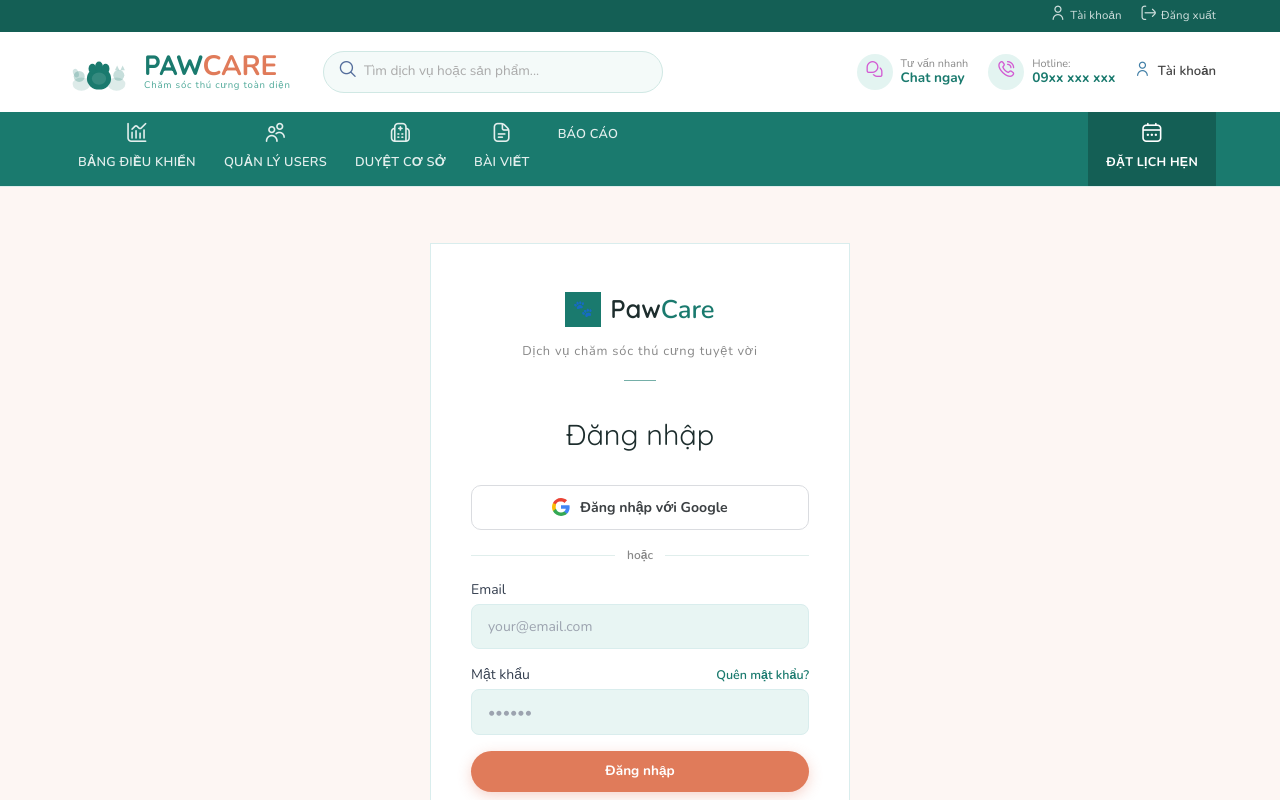
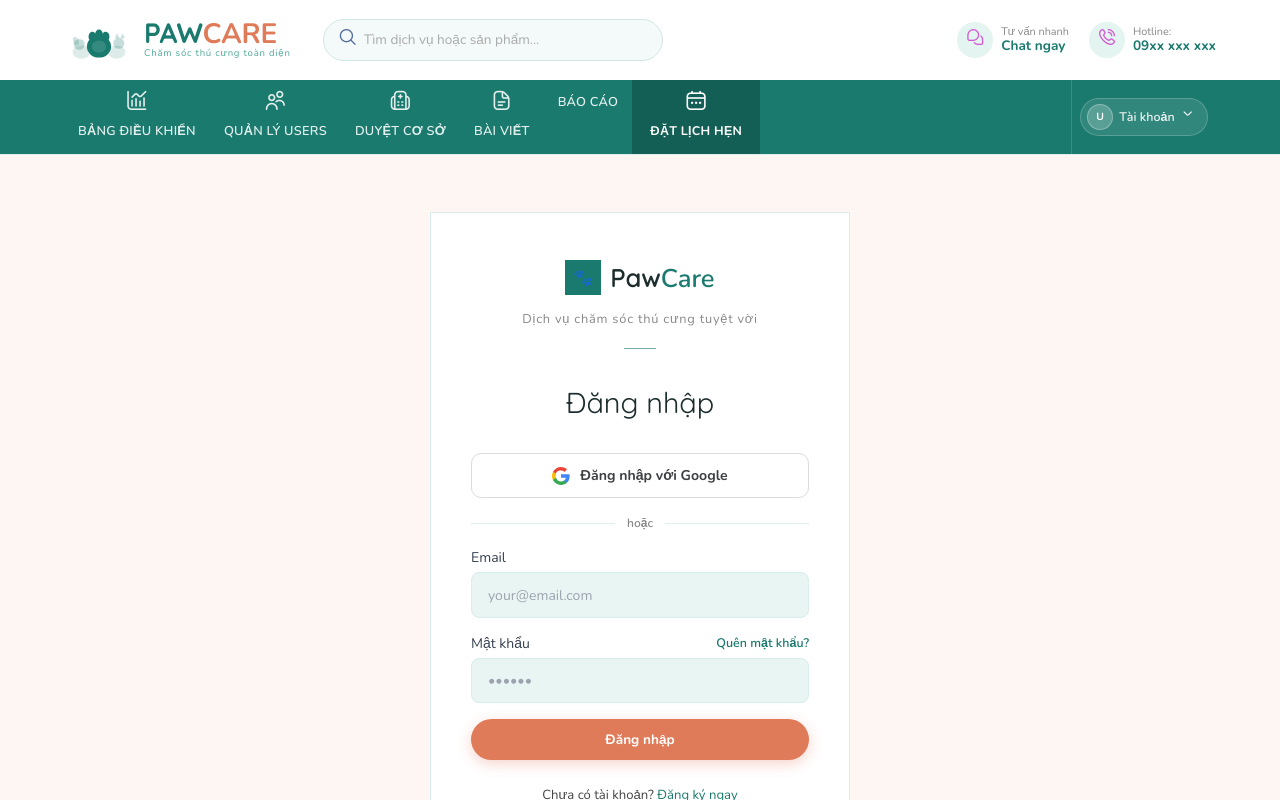
Before and after one commit to vuvanduc1234/PawCare, a React (Vite) app in the folder frontend/: page /login in a window 1280 px wide. Shown: the top 800 px of the page. Built offline with nearby package versions, Linux system fonts and the light colour scheme; sample sign-in values are in the browser's storage; some icons are missing.

Commit message:
fix ui header

```diff
--- a/frontend/src/components/common/Header.jsx
+++ b/frontend/src/components/common/Header.jsx
@@ -2,12 +2,10 @@
 import { Link, useNavigate, useLocation } from 'react-router-dom';
 import { useAuth } from '../../hooks/useAuth';
 
-// Helper: hiển thị flaticon hoặc fallback emoji nếu font chưa load
 const NavIcon = ({ iconClass, emoji, style = {} }) => {
-  const [loaded, setLoaded] = React.useState(null); // null=checking, true/false
+  const [loaded, setLoaded] = React.useState(null);
 
   React.useEffect(() => {
-    // Kiểm tra Flaticon đã load chưa bằng cách đo width của icon test
     const el = document.createElement('i');
     el.className = 'fi fi-rr-home';
     el.style.cssText =
@@ -18,7 +16,6 @@
       document.body.removeChild(el);
       setLoaded(w > 0);
     };
-    // Nếu CSS chưa parse xong thì chờ thêm
     if (document.fonts?.ready) {
       document.fonts.ready.then(check);
     } else {
@@ -26,13 +23,9 @@
     }
   }, []);
 
-  // Khi đang check hoặc load thành công → dùng icon
   if (loaded !== false) {
-    return (
-      <i className={`${iconClass}`} style={{ fontSize: '1.2rem', ...style }} />
-    );
+    return <i className={iconClass} style={{ fontSize: '1.2rem', ...style }} />;
   }
-  // Fallback emoji
   return <span style={{ fontSize: '1.2rem', lineHeight: 1 }}>{emoji}</span>;
 };
 
@@ -41,6 +34,18 @@
   const location = useLocation();
   const { user, logout, isAuthenticated } = useAuth();
   const [mobileMenuOpen, setMobileMenuOpen] = useState(false);
+  const [profileOpen, setProfileOpen] = useState(false);
+  const profileRef = React.useRef(null);
+
+  React.useEffect(() => {
+    const handleClick = (e) => {
+      if (profileRef.current && !profileRef.current.contains(e.target)) {
+        setProfileOpen(false);
+      }
+    };
+    document.addEventListener('mousedown', handleClick);
+    return () => document.removeEventListener('mousedown', handleClick);
+  }, []);
 
   const getNavItems = () => {
     const commonItems = [
@@ -113,6 +118,7 @@
       ];
     }
 
+    // User thường — KHÔNG có "Đặt lịch hẹn" vì đã có nút CTA riêng cuối navbar
     return [
       { label: 'Trang chủ', path: '/', icon: 'fi fi-rr-home', iconEmoji: '🏠' },
       {
@@ -125,7 +131,7 @@
         label: 'Khách sạn thú cưng',
         path: '/hotel',
         icon: 'fi fi-rr-inbox',
-        iconEmoji: '✉️',
+        iconEmoji: '🏨',
       },
       {
         label: 'PawShop',
@@ -139,12 +145,6 @@
         icon: 'fi fi-rr-book-open',
         iconEmoji: '📖',
       },
-      {
-        label: 'Đặt lịch hẹn',
-        path: '/bookings',
-        icon: 'fi fi-rr-calendar',
-        iconEmoji: '📅',
-      },
     ];
   };
 
@@ -157,6 +157,21 @@
     } catch (error) {
       console.error('Logout error:', error);
     }
+  };
+
+  const getInitials = (fullName) => {
+    if (!fullName) return 'U';
+    return fullName
+      .split(' ')
+      .map((w) => w[0])
+      .slice(-2)
+      .join('')
+      .toUpperCase();
+  };
+
+  const getShortName = (fullName) => {
+    if (!fullName) return 'Tài khoản';
+    return fullName.split(' ').slice(-2).join(' ');
   };
 
   const navItems = getNavItems();
@@ -173,28 +188,10 @@
           --teal-pale: #e8f5f3;
           --teal-light: #4da898;
           --coral: #e07b5a;
-          --peach: #f5a87a;
           --gold: #c9a84c;
           --text-mid: #444;
           --text-light: #888;
         }
-
-        .pawcare-topbar {
-          background: var(--teal-dark);
-          color: rgba(255,255,255,0.8);
-          font-size: 0.72rem;
-          letter-spacing: 0.01em;
-        }
-
-        .pawcare-topbar a {
-          color: rgba(255,255,255,0.8);
-          text-decoration: none;
-          display: flex;
-          align-items: center;
-          gap: 5px;
-          transition: color 0.2s;
-        }
-        .pawcare-topbar a:hover { color: #fff; }
 
         .pawcare-header {
           background: #fff;
@@ -269,9 +266,7 @@
           align-items: center;
           justify-content: center;
         }
-        .pawcare-nav-link i {
-          font-size: 1.2rem;
-        }
+        .pawcare-nav-link i { font-size: 1.2rem; }
 
         .pawcare-book-btn {
           background: var(--teal-dark);
@@ -291,8 +286,122 @@
           text-transform: uppercase;
           transition: background 0.2s;
           border-bottom: 3px solid transparent;
+          white-space: nowrap;
         }
         .pawcare-book-btn:hover { background: #0e4840; }
+
+        /* User area trong navbar */
+        .pawcare-nav-user-area {
+          display: flex;
+          align-items: center;
+          gap: 2px;
+          padding: 0 8px;
+          border-left: 1px solid rgba(255,255,255,0.15);
+          position: relative;
+        }
+
+        .pawcare-nav-user {
+          display: flex;
+          align-items: center;
+          gap: 5px;
+          color: rgba(255,255,255,0.85);
+          text-decoration: none;
+          font-size: 0.75rem;
+          padding: 5px 8px;
+          border-radius: 2rem;
+          transition: background 0.2s;
+          white-space: nowrap;
+          background: none;
+          border: none;
+          cursor: pointer;
+          font-family: inherit;
+        }
+        .pawcare-nav-user:hover {
+          background: rgba(255,255,255,0.12);
+          color: #fff;
+        }
+
+        .pawcare-avatar {
+          width: 26px;
+          height: 26px;
+          border-radius: 50%;
+          background: rgba(255,255,255,0.2);
+          display: inline-flex;
+          align-items: center;
+          justify-content: center;
+          font-size: 0.65rem;
+          font-weight: 700;
+          color: #fff;
+          flex-shrink: 0;
+          border: 1px solid rgba(255,255,255,0.3);
+        }
+
+        /* Dropdown profile */
+        .pawcare-profile-btn {
+          display: flex;
+          align-items: center;
+          gap: 6px;
+          color: rgba(255,255,255,0.9);
+          background: rgba(255,255,255,0.1);
+          border: 1px solid rgba(255,255,255,0.2);
+          border-radius: 2rem;
+          padding: 5px 12px 5px 6px;
+          cursor: pointer;
+          font-size: 0.78rem;
+          font-family: inherit;
+          font-weight: 600;
+          transition: background 0.2s;
+          white-space: nowrap;
+        }
+        .pawcare-profile-btn:hover { background: rgba(255,255,255,0.18); }
+
+        .pawcare-dropdown {
+          position: absolute;
+          top: calc(100% + 6px);
+          right: 0;
+          background: #fff;
+          border: 1px solid #e0eeec;
+          border-radius: 10px;
+          box-shadow: 0 8px 24px rgba(0,0,0,0.12);
+          min-width: 200px;
+          z-index: 200;
+          overflow: hidden;
+        }
+        .pawcare-dropdown-header {
+          padding: 14px 16px 10px;
+          border-bottom: 1px solid #f0f0f0;
+        }
+        .pawcare-dropdown-name {
+          font-weight: 700;
+          font-size: 0.88rem;
+          color: var(--teal);
+          line-height: 1.3;
+        }
+        .pawcare-dropdown-role {
+          font-size: 0.72rem;
+          color: var(--text-light);
+          margin-top: 2px;
+        }
+        .pawcare-dropdown-item {
+          display: flex;
+          align-items: center;
+          gap: 10px;
+          padding: 10px 16px;
+          font-size: 0.83rem;
+          color: var(--text-mid);
+          text-decoration: none;
+          transition: background 0.15s;
+          cursor: pointer;
+          background: none;
+          border: none;
+          width: 100%;
+          text-align: left;
+          font-family: inherit;
+        }
+        .pawcare-dropdown-item:hover { background: var(--teal-pale); color: var(--teal); }
+        .pawcare-dropdown-item.danger { color: #c0392b; }
+        .pawcare-dropdown-item.danger:hover { background: #fdf0ee; color: #c0392b; }
+        .pawcare-dropdown-divider { border: none; border-top: 1px solid #f0f0f0; margin: 4px 0; }
 
         .pawcare-info-block {
           display: flex;
@@ -312,17 +421,8 @@
           font-size: 1rem;
           flex-shrink: 0;
         }
-        .pawcare-info-block .label {
-          font-size: 0.68rem;
-          color: var(--text-light);
-          line-height: 1.2;
-        }
-        .pawcare-info-block .value {
-          font-weight: 700;
-          color: var(--teal);
-          font-size: 0.85rem;
-          line-height: 1.2;
-        }
+        .pawcare-info-block .label { font-size: 0.68rem; color: var(--text-light); line-height: 1.2; }
+        .pawcare-info-block .value { font-weight: 700; color: var(--teal); font-size: 0.85rem; line-height: 1.2; }
 
         .pawcare-btn-login {
           border: 1.5px solid var(--teal);
@@ -350,12 +450,6 @@
         }
         .pawcare-btn-register:hover { opacity: 0.85; }
 
-        .pawcare-logo-img {
-          width: 70px;
-          height: 70px;
-          object-fit: contain;
-        }
-
         .pawcare-logo-icon {
           position: relative;
           width: 70px;
@@ -364,11 +458,7 @@
           align-items: center;
           justify-content: center;
         }
-
-        .paw-svg {
-          width: 66px;
-          height: 56px;
-        }
+        .paw-svg { width: 66px; height: 56px; }
 
         /* Mobile */
         .pawcare-mobile-menu {
@@ -391,103 +481,11 @@
         }
         .pawcare-mobile-link:hover { background: var(--teal-pale); }
 
-        /* Flaticon enhancement */
-        .flaticon-icon {
-          display: inline-flex;
-          align-items: center;
-          justify-content: center;
-        }
-        .flaticon-white {
-          filter: brightness(0) invert(1);
-        }
-        .flaticon-teal {
-          filter: invert(35%) sepia(25%) saturate(850%) hue-rotate(160deg) brightness(100%);
-        }
-        .flaticon-coral {
-          filter: invert(45%) sepia(55%) saturate(1000%) hue-rotate(350deg) brightness(105%);
-        }
+        .flaticon-white { filter: brightness(0) invert(1); }
+        .flaticon-teal { filter: invert(35%) sepia(25%) saturate(850%) hue-rotate(160deg) brightness(100%); }
       `}</style>
 
-      {/* Top bar */}
-      <div className="pawcare-topbar hidden md:block">
-        <div
-          style={{
-            maxWidth: 1200,
-            margin: '0 auto',
-            padding: '5px 24px',
-            display: 'flex',
-            justifyContent: 'flex-end',
-            alignItems: 'center',
-            gap: 20,
-          }}
-        >
-          {isAuthenticated ? (
-            <>
-              <a
-                href="/profile"
-                style={{ display: 'flex', alignItems: 'center', gap: '5px' }}
-              >
-                <i
-                  className="fi fi-rr-user flaticon-white"
-                  style={{ fontSize: '0.9rem' }}
-                />
-                <span>{user?.fullName || 'Tài khoản'}</span>
-              </a>
-              <button
-                onClick={handleLogout}
-                style={{
-                  background: 'none',
-                  border: 'none',
-                  color: 'rgba(255,255,255,0.8)',
-                  cursor: 'pointer',
-                  fontSize: '0.72rem',
-                  display: 'flex',
-                  alignItems: 'center',
-                  gap: 5,
-                }}
-              >
-                <i
-                  className="fi fi-rr-exit flaticon-white"
-                  style={{ fontSize: '0.9rem' }}
-                />{' '}
-                Đăng xuất
-              </button>
-            </>
-          ) : (
-            <>
-              <a
-                href="/login"
-                style={{ display: 'flex', alignItems: 'center', gap: '5px' }}
-              >
-                <i
-                  className="fi fi-rr-user flaticon-white"
-                  style={{ fontSize: '0.9rem' }}
-                />
-                <span>Đăng nhập</span>
-              </a>
-              <span style={{ opacity: 0.4 }}>|</span>
-              <a
-                href="/cart"
-                style={{
-                  color: 'rgba(255,255,255,0.8)',
-                  textDecoration: 'none',
-                  display: 'flex',
-                  alignItems: 'center',
-                  gap: 5,
-                }}
-              >
-                <i
-                  className="fi fi-rr-shopping-bag flaticon-white"
-                  style={{ fontSize: '0.9rem' }}
-                />
-                <span>Giỏ hàng</span>
-              </a>
-            </>
-          )}
-        </div>
-      </div>
-
-      {/* Main header */}
+      {/* Main header — không có topbar riêng */}
       <header className="pawcare-header sticky top-0 z-50">
         <div
           style={{
@@ -510,14 +508,12 @@
               flexShrink: 0,
             }}
           >
-            {/* SVG logo mimic — dog + cat + paw */}
             <div className="pawcare-logo-icon">
               <svg
                 className="paw-svg"
                 viewBox="0 0 120 100"
                 xmlns="http://www.w3.org/2000/svg"
               >
-                {/* Dog silhouette left */}
                 <ellipse
                   cx="28"
                   cy="72"
@@ -536,7 +532,6 @@
                   opacity="0.2"
                   transform="rotate(-20 18 52)"
                 />
-                {/* Cat silhouette right */}
                 <ellipse
                   cx="92"
                   cy="72"
@@ -556,7 +551,6 @@
                   fill="#1a7a6e"
                   opacity="0.25"
                 />
-                {/* Big paw in center */}
                 <ellipse cx="60" cy="62" rx="22" ry="20" fill="#1a7a6e" />
                 <ellipse cx="48" cy="44" rx="7" ry="9" fill="#1a7a6e" />
                 <ellipse cx="60" cy="40" rx="7" ry="9" fill="#1a7a6e" />
@@ -602,7 +596,7 @@
             </div>
           </div>
 
-          {/* Contact info */}
+          {/* Contact info + auth — KHÔNG hiện tên user ở đây */}
           <div
             className="hidden md:flex items-center"
             style={{ gap: 20, marginLeft: 'auto' }}
@@ -633,7 +627,7 @@
               </div>
             </div>
 
-            {/* Auth buttons in topbar style — already in top bar, but keep compact here for non-auth */}
+            {/* Chỉ hiện nút login/register khi chưa đăng nhập */}
             {!isAuthenticated && (
               <div style={{ display: 'flex', gap: 8 }}>
                 <Link to="/login" className="pawcare-btn-login">
@@ -643,26 +637,6 @@
                   Đăng ký
                 </Link>
               </div>
-            )}
-            {isAuthenticated && (
-              <Link
-                to="/profile"
-                style={{
-                  color: 'var(--text-mid)',
-                  fontSize: '0.82rem',
-                  fontWeight: 600,
-                  textDecoration: 'none',
-                  display: 'flex',
-                  alignItems: 'center',
-                  gap: '0.5rem',
-                }}
-              >
-                <i
-                  className="fi fi-rr-user flaticon-teal"
-                  style={{ fontSize: '0.9rem' }}
-                />
-                {user?.fullName || 'Tài khoản'}
-              </Link>
             )}
           </div>
 
@@ -694,6 +668,7 @@
               alignItems: 'stretch',
             }}
           >
+            {/* Nav links */}
             {navItems.map((item) => (
               <Link
                 key={item.path}
@@ -713,11 +688,9 @@
                 <span>{item.label.toUpperCase()}</span>
               </Link>
             ))}
-            <Link
-              to="/bookings"
-              className="pawcare-book-btn"
-              style={{ marginLeft: 'auto' }}
-            >
+
+            {/* Nút CTA đặt lịch — duy nhất, không trùng */}
+            <Link to="/bookings" className="pawcare-book-btn">
               <span className="nav-icon">
                 <NavIcon
                   iconClass="fi fi-rr-calendar flaticon-white"
@@ -726,6 +699,128 @@
               </span>
               <span>ĐẶT LỊCH HẸN</span>
             </Link>
+
+            {/* User area — dropdown */}
+            <div
+              className="pawcare-nav-user-area"
+              style={{ marginLeft: 'auto' }}
+              ref={profileRef}
+            >
+              {isAuthenticated ? (
+                <>
+                  {/* Profile dropdown trigger */}
+                  <button
+                    className="pawcare-profile-btn"
+                    onClick={() => setProfileOpen((v) => !v)}
+                  >
+                    <span className="pawcare-avatar">
+                      {getInitials(user?.fullName)}
+                    </span>
+                    <span
+                      style={{
+                        maxWidth: 90,
+                        overflow: 'hidden',
+                        textOverflow: 'ellipsis',
+                        whiteSpace: 'nowrap',
+                      }}
+                    >
+                      {getShortName(user?.fullName)}
+                    </span>
+                    <i
+                      className="fi fi-rr-angle-small-down flaticon-white"
+                      style={{
+                        fontSize: '0.9rem',
+                        transition: 'transform 0.2s',
+                        transform: profileOpen
+                          ? 'rotate(180deg)'
+                          : 'rotate(0deg)',
+                      }}
+                    />
+                  </button>
+
+                  {/* Dropdown menu */}
+                  {profileOpen && (
+                    <div className="pawcare-dropdown">
+                      <div className="pawcare-dropdown-header">
+                        <div className="pawcare-dropdown-name">
+                          {user?.fullName || 'Tài khoản'}
+                        </div>
+                        <div className="pawcare-dropdown-role">
+                          {user?.role === 'admin'
+                            ? 'Quản trị viên'
+                            : user?.role === 'provider'
+                              ? 'Nhà cung cấp'
+                              : 'Thành viên'}
+                        </div>
+                      </div>
+                      <Link
+                        to="/profile"
+                        className="pawcare-dropdown-item"
+                        onClick={() => setProfileOpen(false)}
+                      >
+                        <i
+                          className="fi fi-rr-user flaticon-teal"
+                          style={{ fontSize: '0.95rem' }}
+                        />
+                        Thông tin cá nhân
+                      </Link>
+                      <Link
+                        to="/bookings"
+                        className="pawcare-dropdown-item"
+                        onClick={() => setProfileOpen(false)}
+                      >
+                        <i
+                          className="fi fi-rr-calendar flaticon-teal"
+                          style={{ fontSize: '0.95rem' }}
+                        />
+                        Lịch hẹn của tôi
+                      </Link>
+                      <Link
+                        to="/cart"
+                        className="pawcare-dropdown-item"
+                        onClick={() => setProfileOpen(false)}
+                      >
+                        <i
+                          className="fi fi-rr-shopping-bag flaticon-teal"
+                          style={{ fontSize: '0.95rem' }}
+                        />
+                        Giỏ hàng
+                      </Link>
+                      <hr className="pawcare-dropdown-divider" />
+                      <button
+                        className="pawcare-dropdown-item danger"
+                        onClick={() => {
+                          setProfileOpen(false);
+                          handleLogout();
+                        }}
+                      >
+                        <i
+                          className="fi fi-rr-exit"
+                          style={{ fontSize: '0.95rem', color: '#c0392b' }}
+                        />
+                        Đăng xuất
+                      </button>
+                    </div>
+                  )}
+                </>
+              ) : (
+                <>
+                  <a href="/login" className="pawcare-nav-user">
+                    <i
+                      className="fi fi-rr-user flaticon-white"
+                      style={{ fontSize: '1rem' }}
+                    />
+                    <span>Đăng nhập</span>
+                  </a>
+                  <a href="/cart" className="pawcare-nav-user">
+                    <i
+                      className="fi fi-rr-shopping-bag flaticon-white"
+                      style={{ fontSize: '1rem' }}
+                    />
+                  </a>
+                </>
+              )}
+            </div>
           </div>
         </nav>
 
@@ -761,6 +856,16 @@
                 {item.label}
               </Link>
             ))}
+
+            <Link
+              to="/bookings"
+              onClick={() => setMobileMenuOpen(false)}
+              className="pawcare-mobile-link"
+            >
+              <span style={{ marginRight: '8px' }}>📅</span>
+              Đặt lịch hẹn
+            </Link>
+
             {isAuthenticated ? (
               <>
                 <Link
@@ -772,7 +877,18 @@
                     className="fi fi-rr-user flaticon-teal"
                     style={{ fontSize: '1rem', marginRight: '8px' }}
                   />
-                  Tài khoản
+                  {user?.fullName || 'Tài khoản'}
+                </Link>
+                <Link
+                  to="/cart"
+                  onClick={() => setMobileMenuOpen(false)}
+                  className="pawcare-mobile-link"
+                >
+                  <i
+                    className="fi fi-rr-shopping-bag flaticon-teal"
+                    style={{ fontSize: '1rem', marginRight: '8px' }}
+                  />
+                  Giỏ hàng
                 </Link>
                 <button
                   onClick={handleLogout}
```
